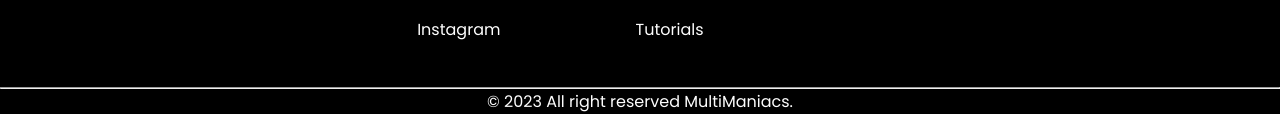
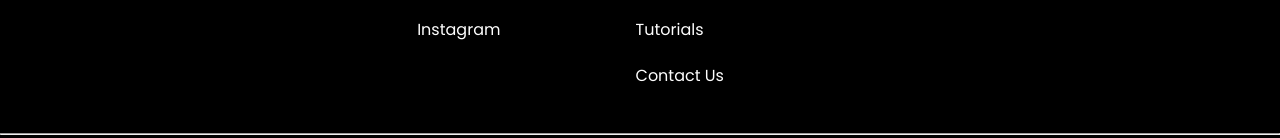
Before and after one commit to MultiManiacs/MultiManiacs, a plain HTML site: page index.html in a window 1280 px wide. Shown: the part 2312-2450 px from the top of the page. Before the commit the page ends 2426 px from the top, so only its background shows below. Drawn offline with Linux system fonts and the light colour scheme; a script that the page names is missing; some icons are missing.

Commit message:
added contact us google form link

```diff
--- a/index.html
+++ b/index.html
@@ -35,7 +35,7 @@
                 <!-- <a href="">About</a> -->
                 <a href="#tutorial">Tutorials</a>
                 <a href="#team">team</a>
-                <a href="">Contact Us</a>
+                <a href="https://docs.google.com/forms/d/e/1FAIpQLSf3CMB2WQGcASNYt1faVfRIqs376woY5Au9S4KQfBSrmDn6Rw/viewform">Contact Us</a>
             </div>
         </div>
     </div>
@@ -149,6 +149,7 @@
             <p><a href="#home">Home</a></p>
             <p><a href="#team">Team</a></p>
             <p><a href="#tutorial">Tutorials</a></p>
+            <p><a href="https://docs.google.com/forms/d/e/1FAIpQLSf3CMB2WQGcASNYt1faVfRIqs376woY5Au9S4KQfBSrmDn6Rw/viewform">Contact Us</a></p>
             <!-- <p><a href="#">Contact</a></p> -->
           </div>
           <div class="details">
```
